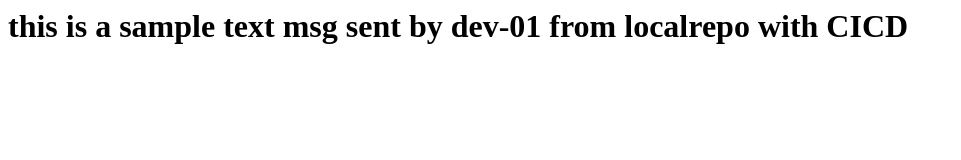
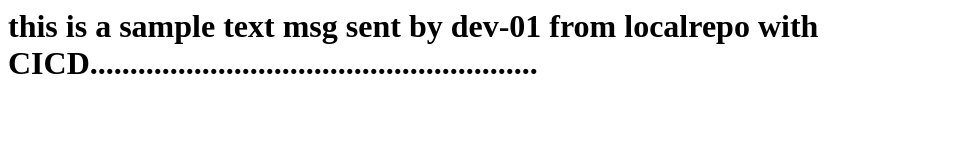
Before and after one commit to Murali7780198977/p-1, a plain HTML site: page index.html in a window 1280 px wide. Shown: the whole page, without its empty margins (0-961 px from the left). Drawn offline with Linux system fonts and the light colour scheme.

Commit message:
updated sample text file

```diff
--- a/index.html
+++ b/index.html
@@ -1 +1 @@
-<h1> this is a sample text msg sent by dev-01 from localrepo with CICD </h1>
+<h1> this is a sample text msg sent by dev-01 from localrepo with CICD........................................................ </h1>
```
